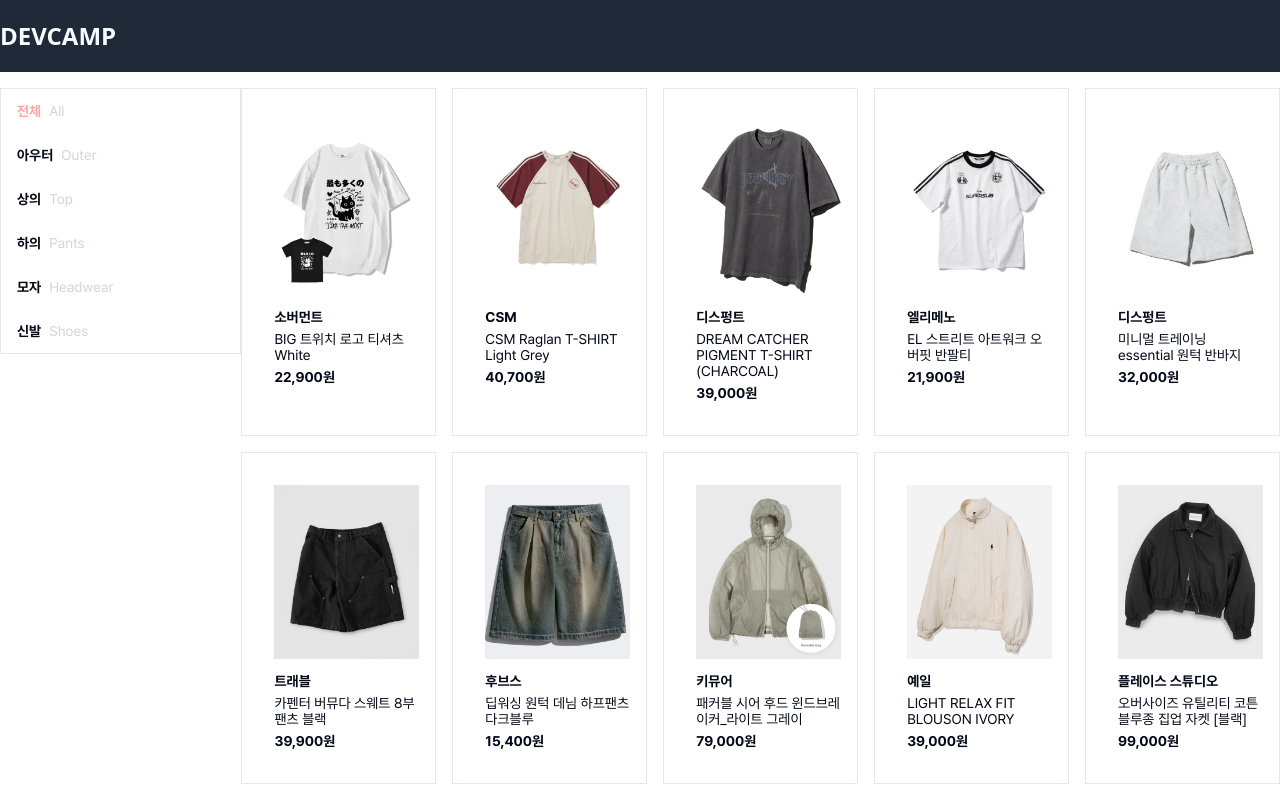
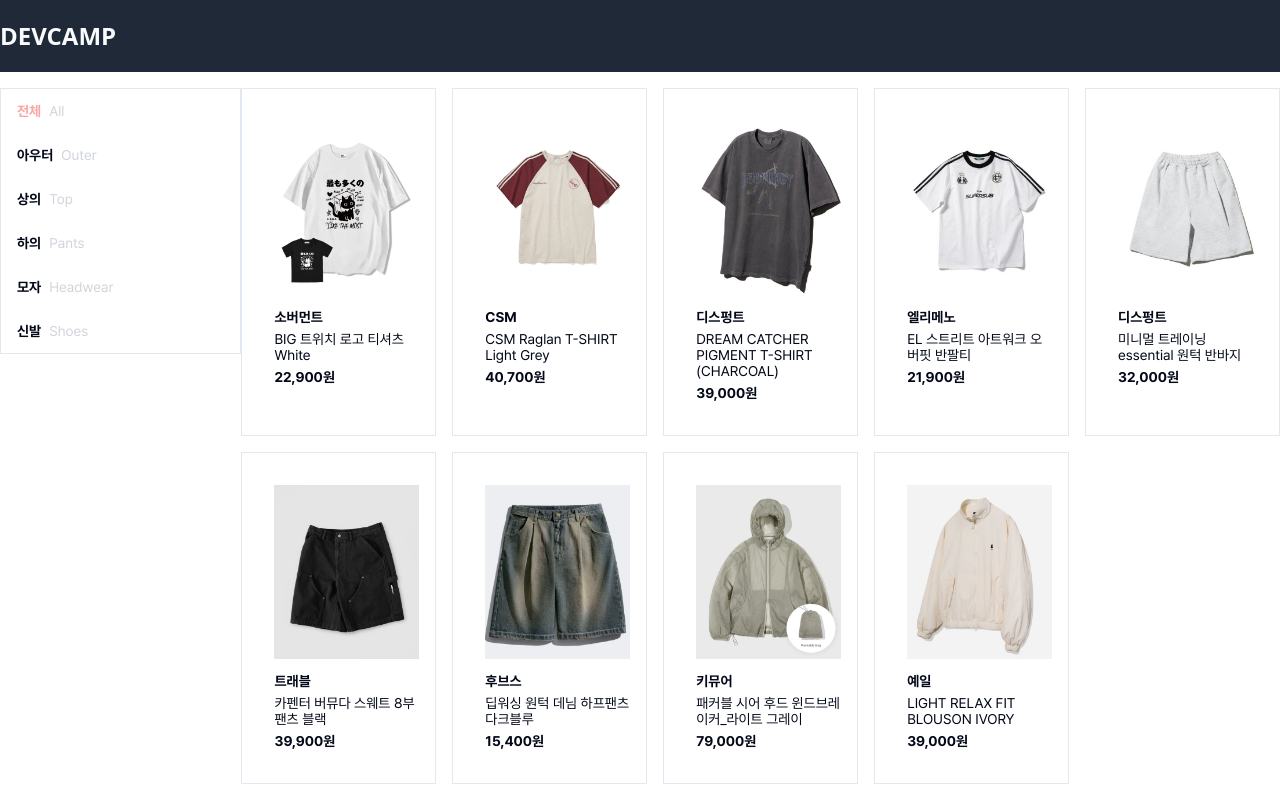
Before and after one commit to hwangdae/payment, a Next.js app: page / in a window 1280 px wide. Built offline with nearby package versions, Linux system fonts and the light colour scheme.

Commit message:
Fix : 코드 수정 및 readme 작성

```diff
--- a/src/components/detailMerchandise/SelectForm.tsx
+++ b/src/components/detailMerchandise/SelectForm.tsx
@@ -45,7 +45,7 @@
     if (items.find((item: MerchandiseType) => item.size === value)) {
       return;
     }
-    const itemToAdd = {
+    const itemToAdd= {
       ...merchandise,
       id: shortid.generate(),
       size: value,
@@ -56,7 +56,7 @@
 
   const price = items
     .map((item: MerchandiseType) => {
-      return item.price;
+      return item?.price;
     })
     .reduce((acc: number, curr: number) => {
       return acc + curr;
--- a/src/mockupData/Merchandise.ts
+++ b/src/mockupData/Merchandise.ts
@@ -89,14 +89,4 @@
     quantity: 1,
     price: 39000,
   },
-  {
-    id: "9Ez_oCDfb5",
-    category: "outer",
-    image: "/images/zipupjacket.jpg",
-    maker: "플레이스 스튜디오",
-    description: "오버사이즈 유틸리티 코튼 블루종 집업 자켓 [블랙]",
-    size:"",
-    quantity: 1,
-    price: 99000,
-  },
 ];
--- a/src/pages/payment/index.tsx
+++ b/src/pages/payment/index.tsx
@@ -32,7 +32,7 @@
 import { useRouter } from "next/router";
 import { coupons } from "@/mockupData/Coupon";
 import { registerSchema } from "@/valitators/delivery";
-import { CouponType, MerchandiseType } from "@/types/mockupDataType";
+import { MerchandiseType } from "@/types/mockupDataType";
 import { totalPay } from "@/valitators/totalPay";
 
 
@@ -45,7 +45,7 @@
   const paymentMethodsWidgetRef = useRef<any>(null);
   const [items, setItems] = useState<any[]>([]);
   const [point, setPoint] = useState<number>(0);
-  const [userPoint, setUserPoint] = useState(5000);
+  const userPoint = 5000;
 
   const router = useRouter();
 
@@ -58,7 +58,7 @@
         setItems(queryItems);
       }
     } catch (error) {
-      console.error("Failed to parse items:", error);
+      console.error(error);
       router.push("/");
     }
   },[])
@@ -133,9 +133,7 @@
   const disCount = coupons.find((coupon) => {
     return form.watch().coupon === coupon.id;
   });
-  console.log(form.getValues().coupon)
-  console.log(form.watch().coupon)
-  console.log(disCount)
+
   async function onSubmit(values: z.infer<typeof registerSchema>) {
     const { name, email, phone } = values;
 
@@ -316,11 +314,13 @@
                   )}
                 />
                 <div className="flex items-center justify-between mt-2">
-                  <label className="text-[14px] font-medium">적립금 사용</label>
+                  <label htmlFor="point" className="text-[14px] font-medium">적립금 사용</label>
                   <input
                     className="flex h-10 w-[90%] rounded-md border border-input bg-background px-3 py-2 text-sm ring-offset-background file:border-0 file:bg-transparent file:text-sm file:font-medium placeholder:text-muted-foreground focus-visible:outline-none focus-visible:ring-2 focus-visible:ring-ring focus-visible:ring-offset-2 disabled:cursor-not-allowed disabled:opacity-50"
+                    id="point"
+                    name="point"
                     value={point}
-                    onChange={(e: any) => {
+                    onChange={(e:React.ChangeEvent<HTMLInputElement>) => {
                       const newPoint = parseInt(e.target.value, 10)
                       if (isNaN(newPoint) || newPoint <= 0) {
                         setPoint(0);
--- /dev/null
+++ b/src/types/discoutType.ts
@@ -0,0 +1,6 @@
+export interface DisCountType {
+    id: string;
+    label: string;
+    disCount: number;
+    disCountType: string | undefined;
+}
--- a/src/types/mockupDataType.ts
+++ b/src/types/mockupDataType.ts
@@ -3,7 +3,7 @@
     category: string;
     image:string;
     maker:string;
-    description:string;
+    description?:string;
     quantity: number;
     size:string;
     price: number;
--- a/src/valitators/totalPay.ts
+++ b/src/valitators/totalPay.ts
@@ -1,11 +1,4 @@
-
-export interface DisCountType {
-    id: string;
-    label: string;
-    disCount: number;
-    disCountType: string | undefined;
-}
-
+import { DisCountType } from "@/types/discoutType";
 
 export const totalPay = (disCount:DisCountType | undefined,price:number,point:number) => {
     if (disCount === undefined && point === 0) {
@@ -25,6 +18,6 @@
     if (disCount.disCountType === "won") {
       return price - point - disCount?.disCount;
     } else if (disCount.disCountType === "percent") {
-      return price - price / disCount?.disCount - point;
+      return price - point - price / disCount?.disCount ;
     }
   };
```
Also changed, not shown: src/mockupData/categories.ts (indentation only), 1 other file (tests, documents, lock files or other folders).
